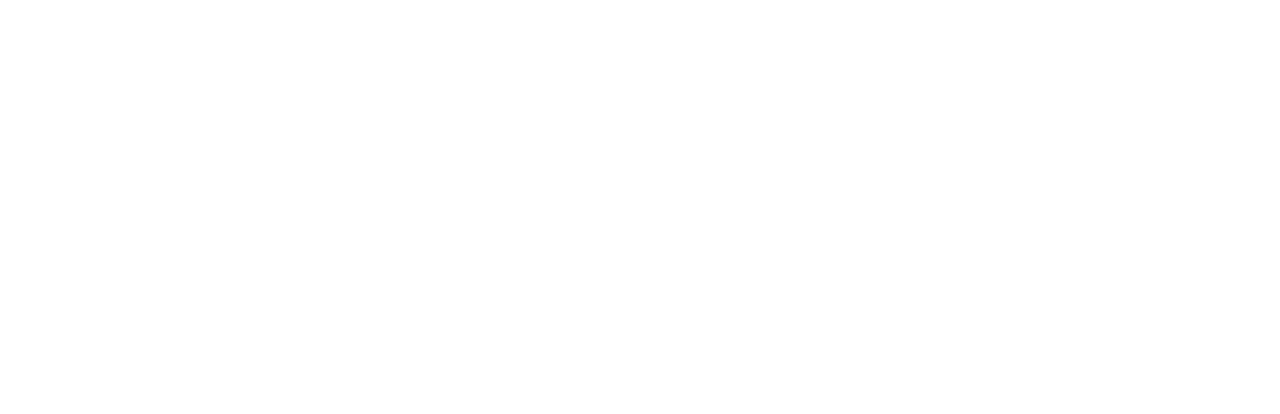
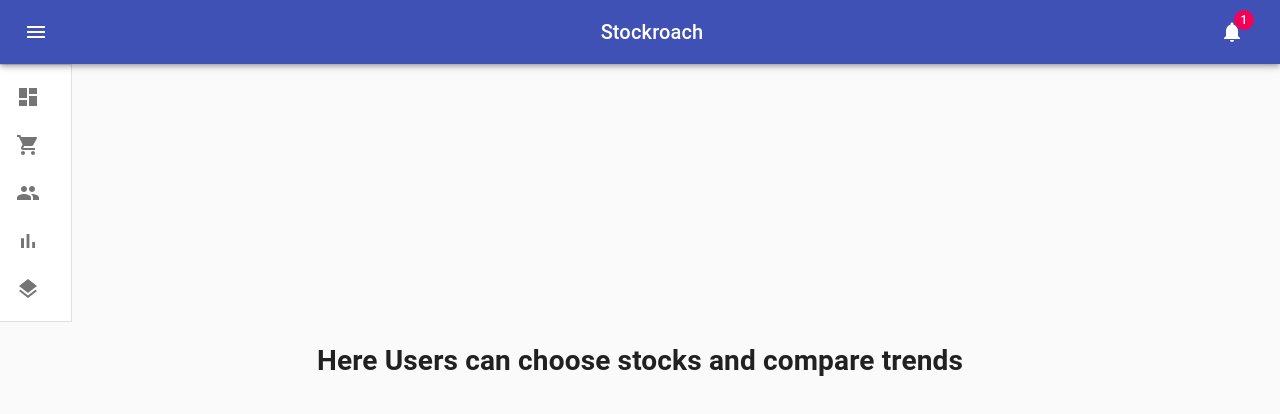
Before and after one commit to JacobRajah/Stockroach, a React (Create React App) app in the folder client/: page /compare in a window 1280 px wide. Shown: the top 414 px of the page. Built offline with nearby package versions, Linux system fonts and the light colour scheme.

Commit message:
renaming secondary pages and routes

```diff
--- a/client/src/components/rand2/rand2.js
+++ b/client/src/components/add-stocks/addStocks.js
@@ -2,16 +2,16 @@ import React, {Component} from 'react'
 // import './main.css';
 import NavBar from '../templates/navbar';
 
-class Rand2 extends Component {
+class AddStocks extends Component {
 
     render() {
         return(
             <div>
                 <NavBar></NavBar>
-                <h1>Rand2</h1>
+                <h1>Here we will be able to add stocks to portfolio</h1>
             </div>
         )
     }
 }
 
-export default Rand2;
+export default AddStocks;
--- a/client/src/components/rand3/rand3.js
+++ b/client/src/components/compare-stocks/stockComparer.js
@@ -2,16 +2,16 @@ import React, {Component} from 'react'
 // import './main.css';
 import NavBar from '../templates/navbar';
 
-class Rand3 extends Component {
+class StockComparer extends Component {
 
     render() {
         return(
             <div>
                 <NavBar></NavBar>
-                <h1>Rand3</h1>
+                <h1>Here Users can choose stocks and compare trends</h1>
             </div>
         )
     }
 }
 
-export default Rand3;
+export default StockComparer;
--- a/client/src/components/main-onload/main.js
+++ b/client/src/components/main-onload/main.js
@@ -1,6 +1,5 @@
 import React, {Component} from 'react'
 import './main.css';
-import Graph from '../graphing/graph'
 import Dashboard from '../templates/Dashboard';
 // import axios from 'axios'
 
--- a/client/src/components/rand1/rand1.js
+++ /dev/null
@@ -1,17 +0,0 @@
-import React, {Component} from 'react'
-// import './main.css';
-import NavBar from '../templates/navbar';
-
-class Rand1 extends Component {
-
-    render() {
-        return(
-            <div>
-                <NavBar></NavBar>
-                <h1>Rand1</h1>
-            </div>
-        )
-    }
-}
-
-export default Rand1;
--- /dev/null
+++ b/client/src/components/revenue-reports/revenueReport.js
@@ -0,0 +1,21 @@
+import React, {Component} from 'react'
+// import './main.css';
+import NavBar from '../templates/navbar';
+
+class RevenueReport extends Component {
+
+    render() {
+        return(
+            <div>
+                <NavBar></NavBar>
+                <h1>Here users can see a list of their transactions with
+                 username stock, stock price bought, # of shares,
+                 company used to buy.</h1>
+                 {/* Store fake todays stock to calc
+                 revenue so we can show profits */}
+            </div>
+        )
+    }
+}
+
+export default RevenueReport;
--- a/client/src/components/templates/Chart.js
+++ b/client/src/components/templates/Chart.js
@@ -47,7 +47,7 @@ class Chart extends Component {
     super();
     this.state = {
       data: [],
-      Title: "Google (googl)",
+      Title: "Google",
       carousel: [
         ["Google", "googl"],
         ["Microsoft", "msft_real"],
@@ -70,7 +70,7 @@ class Chart extends Component {
 
   fetchStock() {
     var data = {stock: this.state.carousel[this.state.current][1]}
-    axios.post('/stockReq', data).then(
+    axios.post('/stockReq/open', data).then(
       res => {
         res = res.data.map((e,i) => {
           return createData(e.time, e.value)
@@ -81,8 +81,6 @@ class Chart extends Component {
       }
     )
   }
-
-
 
   render() {
     return (
--- a/client/src/components/templates/Deposits.js
+++ b/client/src/components/templates/Deposits.js
@@ -1,12 +1,9 @@
 import React from 'react';
-import Link from '@material-ui/core/Link';
+// import Link from '@material-ui/core/Link';
 import { makeStyles } from '@material-ui/core/styles';
 import Typography from '@material-ui/core/Typography';
 import Title from './Title';
-
-function preventDefault(event) {
-  event.preventDefault();
-}
+import { Link } from 'react-router-dom';
 
 const useStyles = makeStyles({
   depositContext: {
@@ -26,7 +23,7 @@ export default function Deposits() {
         on 15 March, 2019
       </Typography>
       <div>
-        <Link color="primary" href="#" onClick={preventDefault}>
+        <Link color="primary" to='./reports'>
           View balance
         </Link>
       </div>
--- a/client/src/components/templates/navbar.js
+++ b/client/src/components/templates/navbar.js
@@ -39,20 +39,20 @@ const mainListItems = (
       <ListItemIcon>
         <ShoppingCartIcon />
       </ListItemIcon>
-      <ListItemText primary="Orders" />
+      <ListItemText primary="Search" />
     </ListItem>
     </Link>
 
-    <Link to='./rand1'>
+    <Link to='./addstocks'>
     <ListItem button>
       <ListItemIcon>
         <PeopleIcon />
       </ListItemIcon>
-      <ListItemText primary="Customers" />
+      <ListItemText primary="Add Stocks" />
     </ListItem>
     </Link>
 
-    <Link to='./rand2'>
+    <Link to='./reports'>
     <ListItem button>
       <ListItemIcon>
         <BarChartIcon />
@@ -61,12 +61,12 @@ const mainListItems = (
     </ListItem>
     </Link>
 
-    <Link to='./rand3'>
+    <Link to='./compare'>
     <ListItem button>
       <ListItemIcon>
         <LayersIcon />
       </ListItemIcon>
-      <ListItemText primary="Integrations" />
+      <ListItemText primary="Compare" />
     </ListItem>
     </Link>
   </div>
--- a/client/src/react-builder/App.js
+++ b/client/src/react-builder/App.js
@@ -3,9 +3,9 @@ import { Route, Switch } from 'react-router-dom';
 import './App.css';
 import Main from '../components/main-onload/main'
 import SearchPage from '../components/search-page/searchPage'
-import Rand1 from '../components/rand1/rand1'
-import Rand2 from '../components/rand2/rand2'
-import Rand3 from '../components/rand3/rand3'
+import AddStocks from '../components/add-stocks/addStocks'
+import StockComparer from '../components/compare-stocks/stockComparer'
+import RevenueReport from '../components/revenue-reports/revenueReport'
 
 class App extends Component {
   render() {
@@ -15,9 +15,9 @@ class App extends Component {
         <Switch>
           <Route exact path='/' component={Main}></Route>
           <Route exact path='/search' component={SearchPage}></Route>
-          <Route exact path='/rand1' component={Rand1}></Route>
-          <Route exact path='/rand2' component={Rand2}></Route>
-          <Route exact path='/rand3' component={Rand3}></Route>
+          <Route exact path='/addstocks' component={AddStocks}></Route>
+          <Route exact path='/reports' component={RevenueReport}></Route>
+          <Route exact path='/compare' component={StockComparer}></Route>
         </Switch>
       </div>
     )
```
Also changed, not shown: 1 other file (tests, documents, lock files or other folders).
